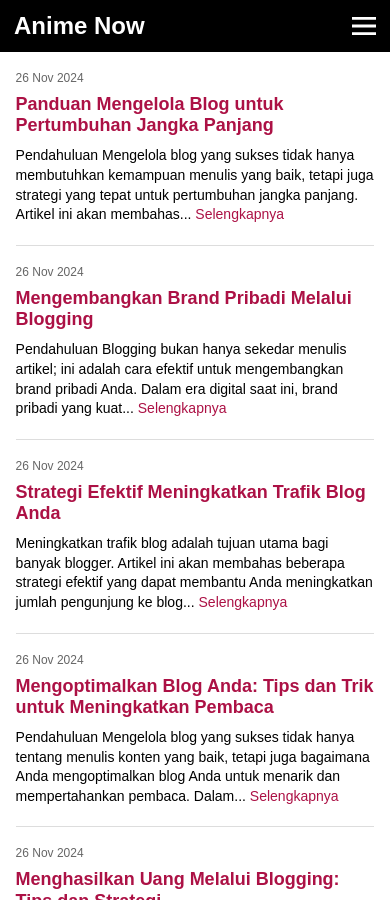
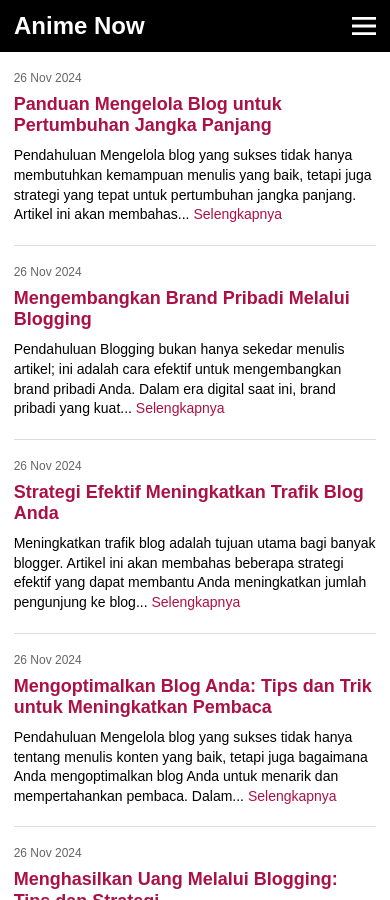
Before and after one commit to insanmuliadi90/jekyll-blog, a Jekyll site: the page built from index.markdown, in a window 390 px wide and 900 px high. Built offline with Jekyll 4.4.1, drawn with Linux system fonts in a browser that asks for light colours; the list of posts is cut into pages by our own code.

Commit message:
update width

```diff
--- a/_includes/css.html
+++ b/_includes/css.html
@@ -76,7 +76,7 @@ a.pag-item:hover{background:#000000;border-color:#000;color:#fff}
 
 /* media Query */
 @media screen and (max-width:960px){
-.row{width:92%}
+.row{width:93%}
 }
 @media screen and (max-width:960px){
     #menu{display:block}
```
